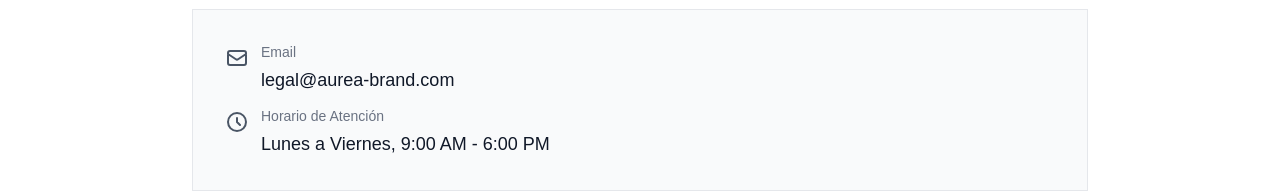
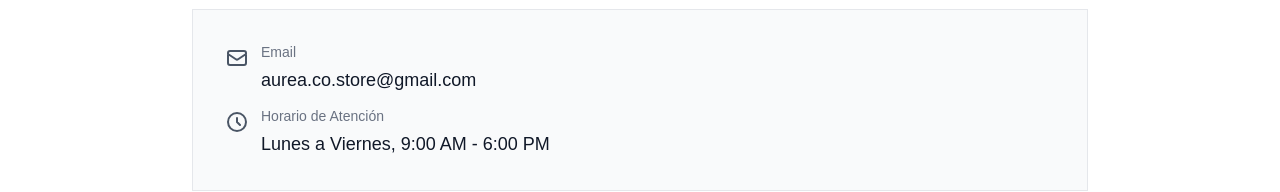
Before and after one commit to LeooQuipildor/Aurea-Ecommerce, a React (Vite) app in the folder client/: page /terminos in a window 1280 px wide. Shown: the part 3937-4129 px from the top of the page. Built offline with nearby package versions, Linux system fonts and the light colour scheme; no server answers; a web font is replaced by a local one.

Commit message:
Actualizado email real en todas las paginas: aurea.co.store@gmail.com

```diff
--- a/client/src/pages/TermsPage.jsx
+++ b/client/src/pages/TermsPage.jsx
@@ -322,10 +322,10 @@
                   <div>
                     <p className="text-sm text-gray-500 mb-1">Email</p>
                     <a
-                      href="mailto:legal@aurea-brand.com"
+                      href="mailto:aurea.co.store@gmail.com"
                       className="text-base md:text-lg font-medium text-gray-900 hover:text-yellow-600 transition-colors"
                     >
-                      legal@aurea-brand.com
+                      aurea.co.store@gmail.com
                     </a>
                   </div>
                 </div>
```
